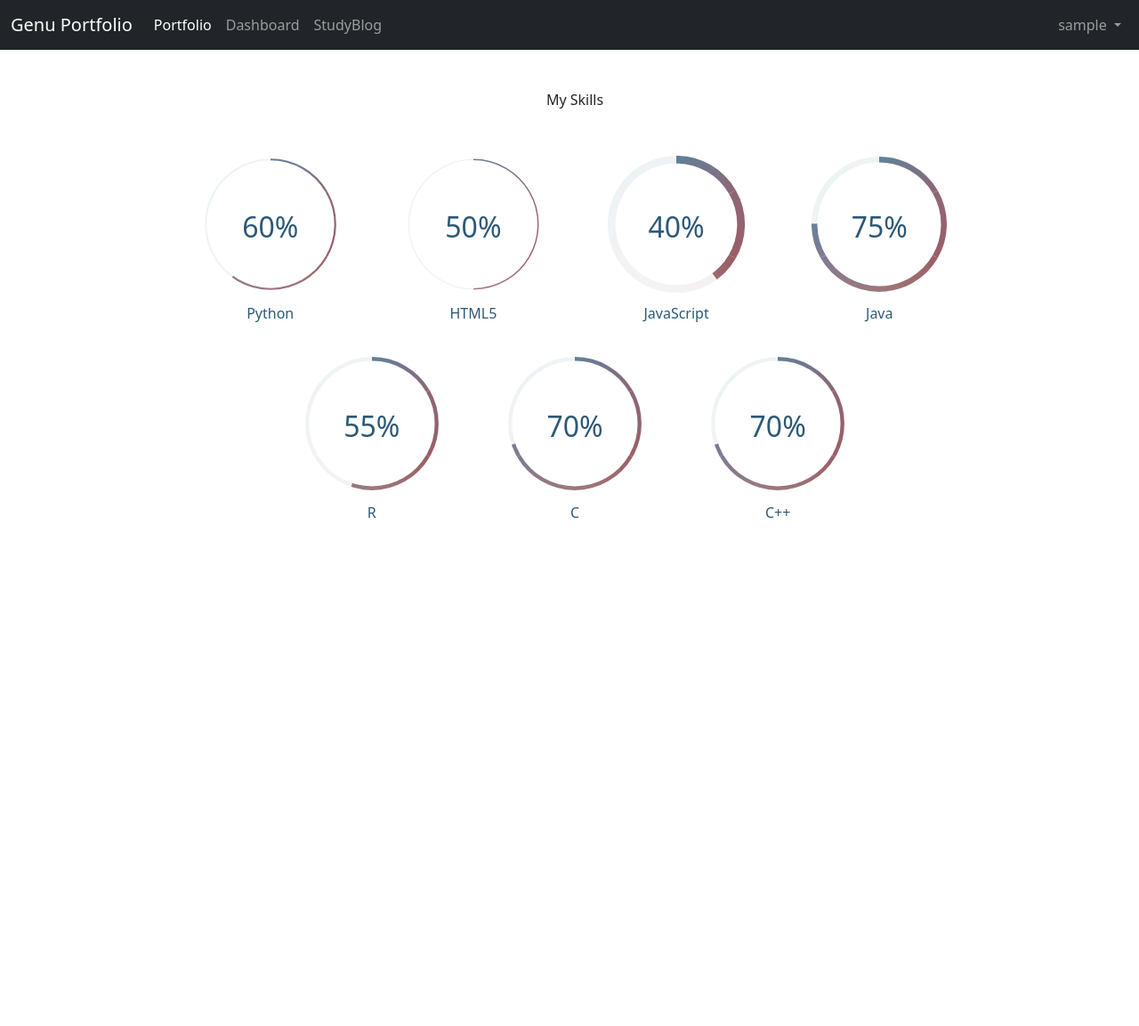
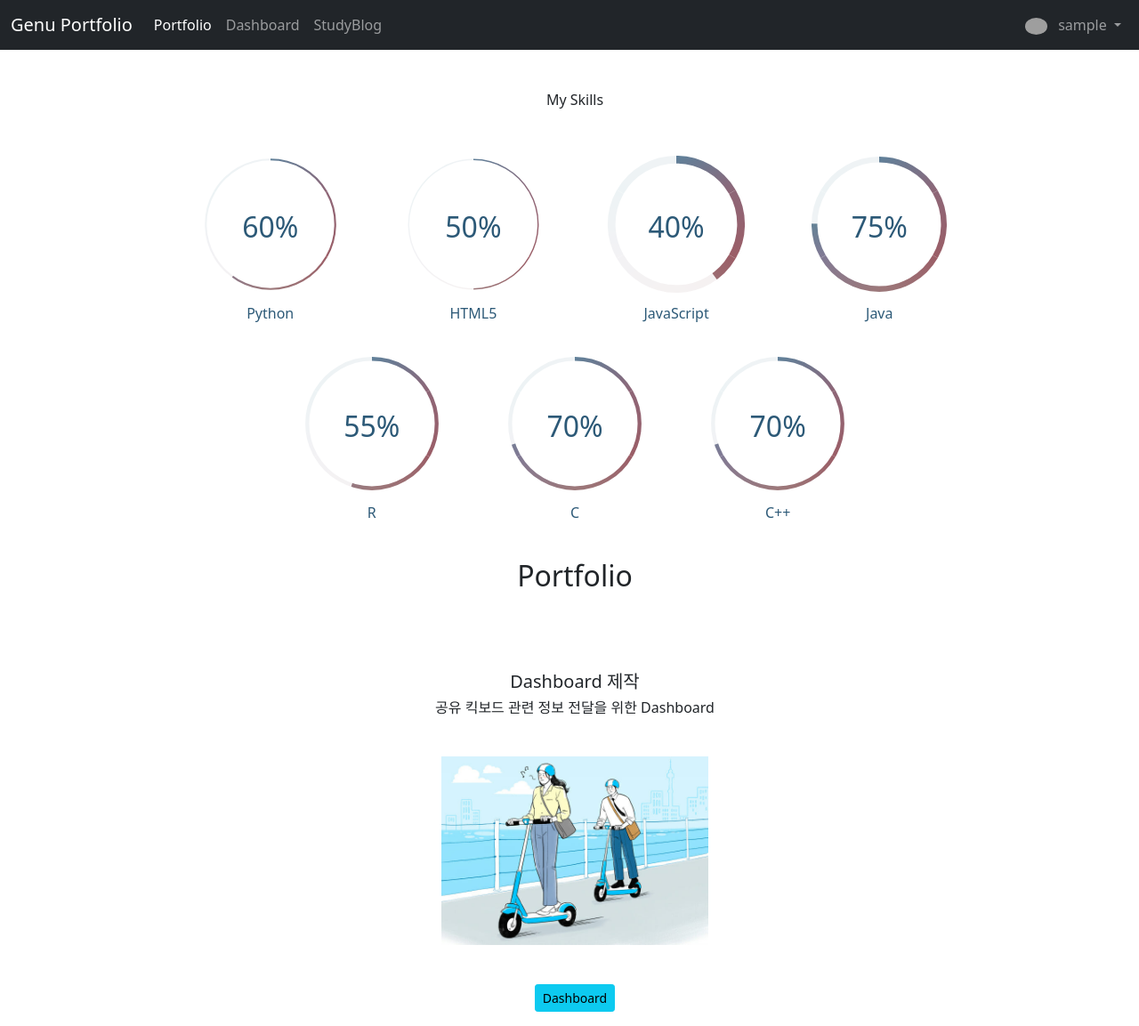
Before and after one commit to GenuLee/BoardMaker_TeamProject, a Django app: page /portfolio/ in a window 1280 px wide. Shown: the whole page at 89% size. Before the commit the page ends 582 px from the top, so only its background shows below. Run offline with Django 4.2, Linux system fonts and the light colour scheme; the visitor is signed in with stand-in values (Sample User, id 1); some libraries are stand-ins or nearby versions; grey boxes are pictures that could not be loaded.

Commit message:
포트폴리오 최종

```diff
--- a/blog/templates/blog/portfolio.html
+++ b/blog/templates/blog/portfolio.html
@@ -154,7 +154,16 @@
 </defs>
 </svg>
 
-<div>
+<h2 class="fw-extrabold text-center">Portfolio</h2>
+<br><br><br>
 
+<div class="mt-50">
+  <h2 class="fw-extrabold h5 mt-2 text-center">Dashboard 제작</h2>
+  <h5 class="h6 text-gray-400 mb-0 text-center mt-2">공유 킥보드 관련 정보 전달을 위한 Dashboard</h5>
+  <svg class="bd-placeholder-img bd-placeholder-img-lg featurette-image img-fluid mx-auto pagination justify-content-center" width="300" height="300" xmlns="http://www.w3.org/2000/svg" role="img"  preserveAspectRatio="xMidYMid slice" focusable="false"><image width="100%" height="100%" href="{% static '/img/img_board.jpg'%}"/></svg>
 </div>
+<div class="pagination justify-content-center">
+  <a class="btn btn-info btn-sm float-right" href="{% url 'dashboard:dashboard' %}">Dashboard</a>
+</div>
+
 {% endblock %}
--- a/templates/partials/nav.html
+++ b/templates/partials/nav.html
@@ -23,7 +23,13 @@
           {% if user.is_authenticated %}
           <li class="nav-item dropdown">
               <a class="nav-link dropdown-toggle" href="#" id="navbarDropdownMenuLink" role="button" data-bs-toggle="dropdown" aria-haspopup="true" aria-expanded="false">
-                  {{ user.username }}
+                {% if user.socialaccount_set.all.0.get_avatar_url %}
+                  <img class="rounded-circle" width="25px" src="{{ user.socialaccount_set.all.0.get_avatar_url }}" alt="">
+                {% else %}
+                  <img class="rounded-circle" width="25px" src="https://doitdjango.com/avatar/id/873/91d7602636f9962b/svg/{self.email}">
+                {% endif %}
+                &nbsp;
+                {{ user.username }}
               </a>
               <div class="dropdown-menu" aria-labelledby="navbarDropdownMenuLink">
                   <a class="dropdown-item" href="/accounts/logout/">Log Out</a>
```
Also changed, not shown: dashboard/templates/dashboard/dashboard.html (+36 -3 lines), static/img/img_board.jpg (added).
